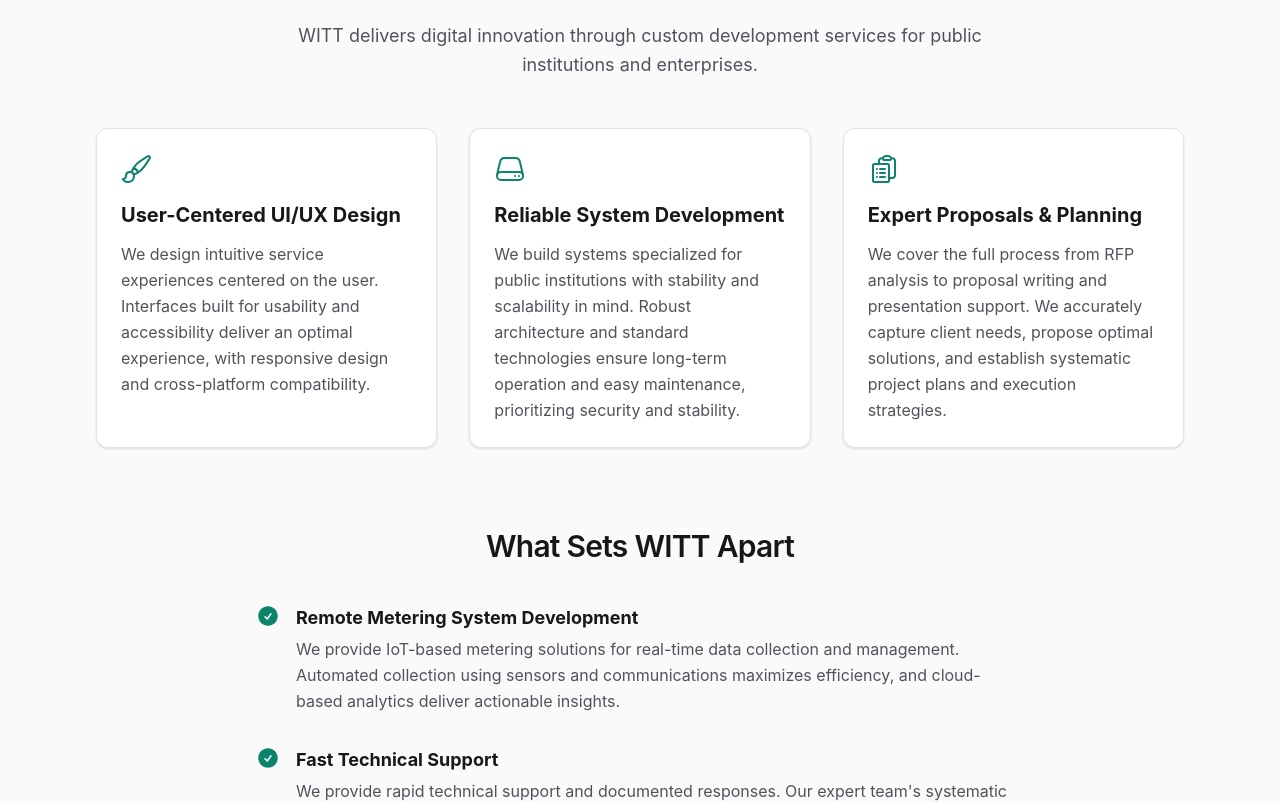
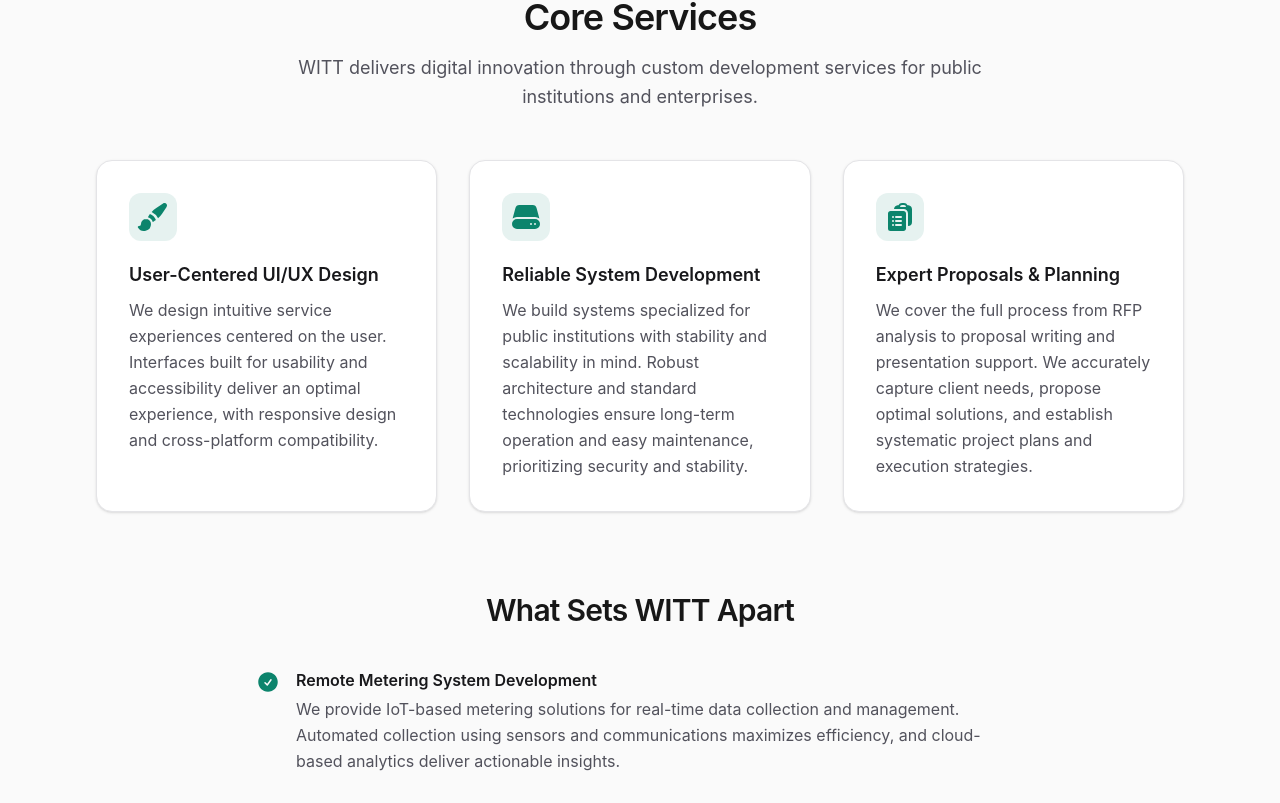
Before and after one commit to witt-company/witt-homepage, a Next.js app: page /en in a window 1280 px wide. Shown: the part 1526-2329 px from the top of the page. Built offline with nearby package versions, Linux system fonts and the light colour scheme; a web font is replaced by a local one.

Commit message:
feat: polish cards with icon chips and consistent styling

```diff
--- a/src/components/sections/About.tsx
+++ b/src/components/sections/About.tsx
@@ -2,7 +2,7 @@
   CodeBracketIcon,
   LightBulbIcon,
   RocketLaunchIcon,
-} from "@heroicons/react/24/outline";
+} from "@heroicons/react/24/solid";
 
 import { Card } from "@/components/ui/Card";
 import { Container } from "@/components/ui/Container";
--- a/src/components/sections/Services.tsx
+++ b/src/components/sections/Services.tsx
@@ -2,7 +2,7 @@
   ClipboardDocumentListIcon,
   PaintBrushIcon,
   ServerIcon,
-} from "@heroicons/react/24/outline";
+} from "@heroicons/react/24/solid";
 
 import { Card } from "@/components/ui/Card";
 import { Container } from "@/components/ui/Container";
--- a/src/components/ui/Button.tsx
+++ b/src/components/ui/Button.tsx
@@ -1,8 +1,4 @@
 import type { ComponentProps, ReactNode } from "react";
-
-
-
-
 
 type Variant = "primary" | "secondary" | "inverse";
 type Size = "sm" | "md";
--- a/src/components/ui/Card.tsx
+++ b/src/components/ui/Card.tsx
@@ -11,15 +11,19 @@
   return (
     <div
       className={[
-        "rounded-xl border border-zinc-200 bg-background p-6 shadow-sm transition-shadow hover:shadow-md",
+        "flex h-full flex-col rounded-2xl border border-zinc-200 bg-background p-6 shadow-sm transition-all hover:-translate-y-0.5 hover:border-zinc-300 hover:shadow-md sm:p-8",
         className,
       ]
         .filter(Boolean)
         .join(" ")}
     >
-      {icon ? <div className="mb-4 text-primary">{icon}</div> : null}
-      <h3 className="text-xl font-bold text-zinc-900">{title}</h3>
-      <p className="mt-3 leading-relaxed text-zinc-600">{body}</p>
+      {icon ? (
+        <div className="mb-5 inline-flex h-12 w-12 items-center justify-center rounded-xl bg-primary/10 text-primary">
+          {icon}
+        </div>
+      ) : null}
+      <h3 className="text-lg font-semibold text-zinc-900">{title}</h3>
+      <p className="mt-2 leading-relaxed text-zinc-600">{body}</p>
     </div>
   );
 }
--- a/src/components/ui/FeatureItem.tsx
+++ b/src/components/ui/FeatureItem.tsx
@@ -8,9 +8,9 @@
 export function FeatureItem({ title, body }: FeatureItemProps) {
   return (
     <div className="flex gap-4">
-      <CheckCircleIcon className="h-6 w-6 shrink-0 text-primary" />
+      <CheckCircleIcon className="mt-0.5 h-6 w-6 shrink-0 text-primary" />
       <div>
-        <h4 className="text-lg font-bold text-zinc-900">{title}</h4>
+        <h4 className="text-base font-semibold text-zinc-900">{title}</h4>
         <p className="mt-1 leading-relaxed text-zinc-600">{body}</p>
       </div>
     </div>
```
